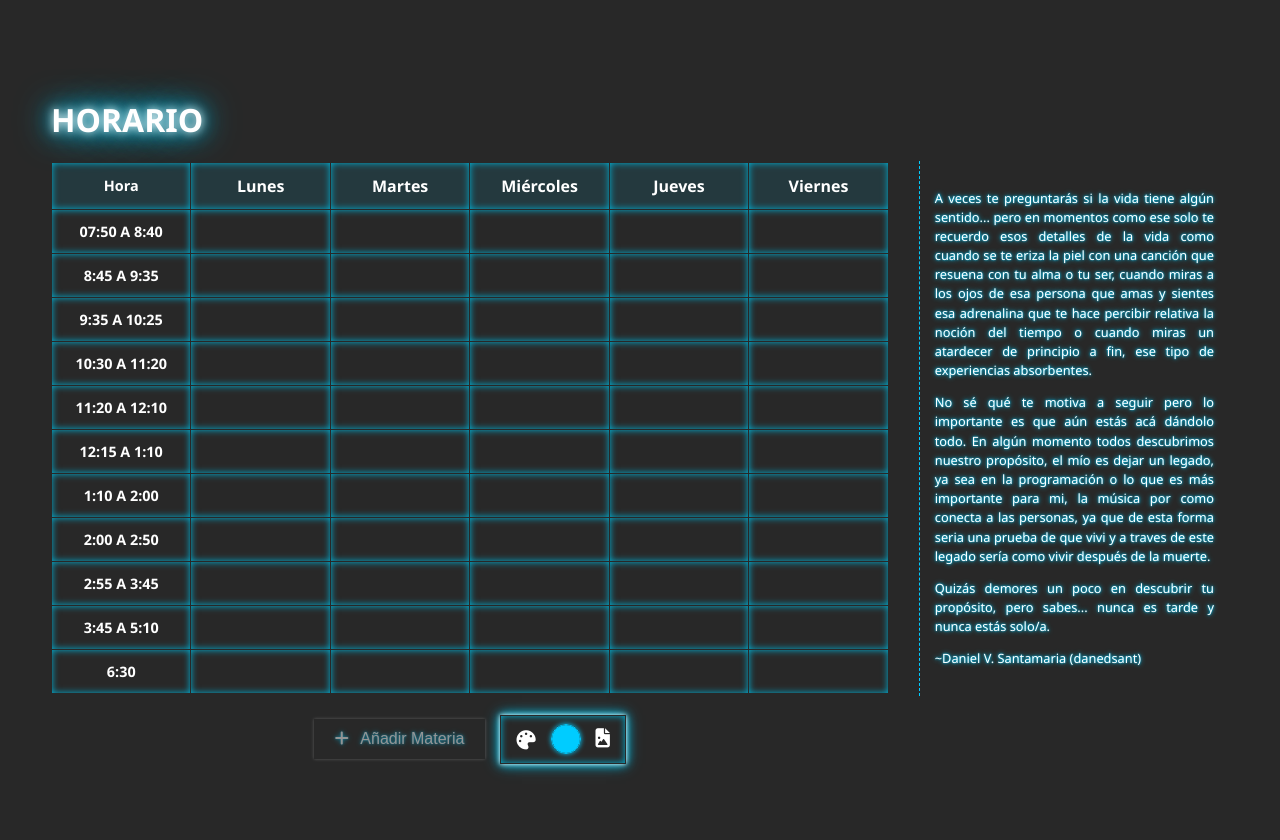
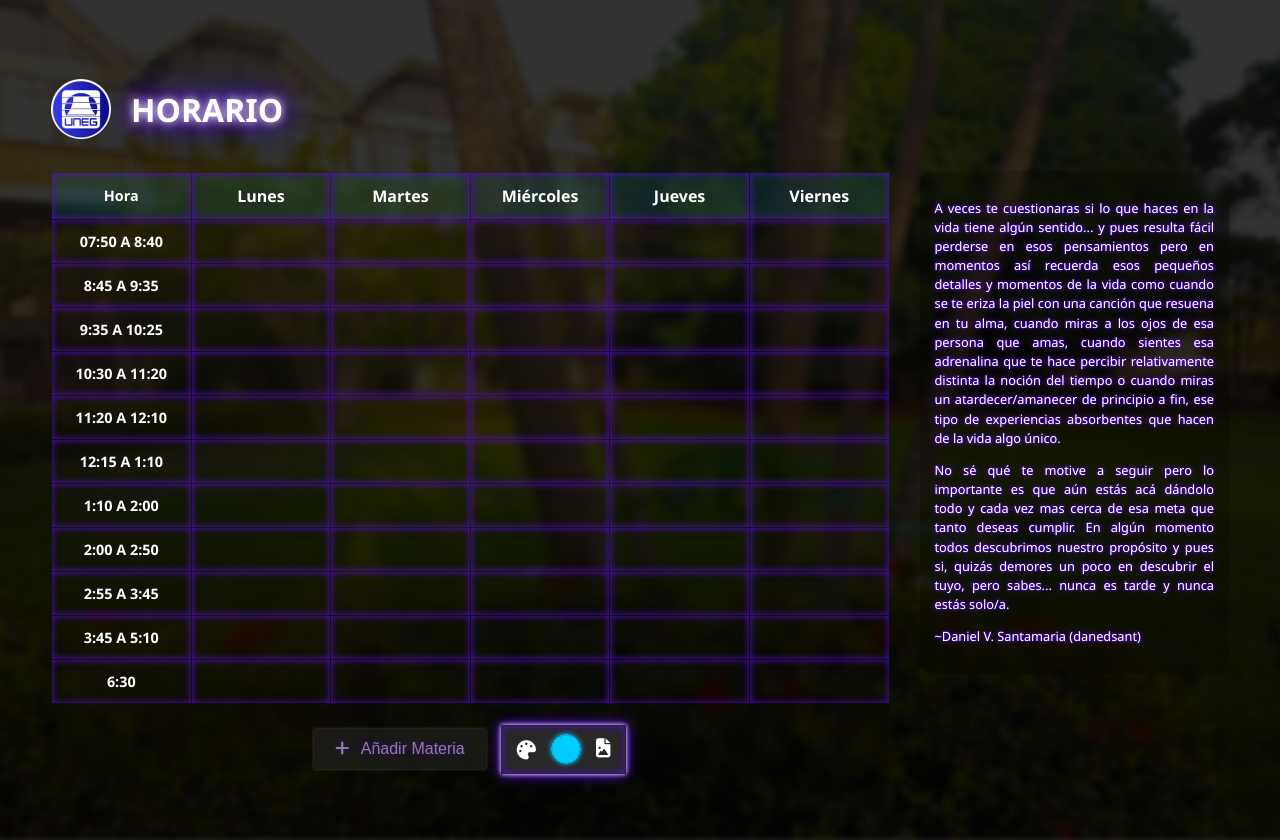
Before and after one commit to danedsant/Horario-Uneg, a plain HTML site: page index.html in a window 1280 px wide. Drawn offline with nearby package versions, Linux system fonts and the light colour scheme.

Commit message:
añadido imagen de fondo,  blur de fondo, gradiente de fondo, alerta luego de cargar la pagina, tarjeta de  reflexion, reflexion actualizada, icono de uneg añadido

```diff
--- a/index.html
+++ b/index.html
@@ -10,8 +10,12 @@
     <link rel="icon" type="image/x-icon" href="assets/favicon.ico">
 </head>
 <body>
-    <div class="container" id="schedule-container"> <h1 class="neon-text title-neon">HORARIO</h1>
 
+    <div class="container" id="schedule-container">
+        <div class = "titulogo">
+        <img src="/assets/logo.png" alt="Uneg Logo" class= "logo">
+        <h1 class="neon-text title-neon">HORARIO</h1>
+        </div>
         <div class="main-layout">
 
             <div class="schedule-area">
@@ -107,7 +111,7 @@
                             <td class="neon-border subject-cell" data-day="Jueves" data-time="10"></td>
                             <td class="neon-border subject-cell" data-day="Viernes" data-time="10"></td>
                         </tr>
-                         <tr>
+                        <tr>
                             <td class="neon-border time-slot" data-time="10">6:30</td>
                             <td class="neon-border subject-cell" data-day="Lunes" data-time="10"></td>
                             <td class="neon-border subject-cell" data-day="Martes" data-time="10"></td>
@@ -136,13 +140,10 @@
                     </div>
             </div> <div class="reflection-area neon-text">
                 <p>
-                    A veces te preguntarás si la vida tiene algún sentido... pero en momentos como ese solo te recuerdo esos detalles de la vida como cuando se te eriza la piel con una canción que resuena con tu alma o tu ser, cuando miras a los ojos de esa persona que amas y sientes esa adrenalina que te hace percibir relativa la noción del tiempo o cuando miras un atardecer de principio a fin, ese tipo de experiencias absorbentes.
+                    A veces te cuestionaras si lo que haces en la vida tiene algún sentido... y pues resulta fácil perderse en esos pensamientos pero en momentos así recuerda esos pequeños detalles y momentos de la vida como cuando se te eriza la piel con una canción que resuena en tu alma, cuando miras a los ojos de esa persona que amas, cuando sientes esa adrenalina que te hace percibir relativamente distinta la noción del tiempo o cuando miras un atardecer/amanecer de principio a fin, ese tipo de experiencias absorbentes que hacen de la vida algo único.
                 </p>
                 <p>
-                    No sé qué te motiva a seguir pero lo importante es que aún estás acá dándolo todo. En algún momento todos descubrimos nuestro propósito, el mío es dejar un legado, ya sea en la programación o lo que es más importante para mi, la música por como conecta a las personas, ya que de esta forma  seria una prueba de que vivi y a traves de este legado sería como vivir después de la muerte.
-                </p>
-                <p>
-                    Quizás demores un poco en descubrir tu propósito, pero sabes... nunca es tarde y nunca estás solo/a.
+                    No sé qué te motive a seguir pero lo importante es que aún estás acá dándolo todo y cada vez mas cerca de esa meta que tanto deseas cumplir. En algún momento todos descubrimos nuestro propósito y pues si, quizás demores un poco en descubrir el tuyo, pero sabes... nunca es tarde y nunca estás solo/a.
                 </p>
                 <p>
                 ~Daniel V. Santamaria (danedsant)
--- a/script.js
+++ b/script.js
@@ -1,6 +1,5 @@
 document.addEventListener('DOMContentLoaded', () => {
-    alert("La pagina no esta optimizada para telefonos, usala en PC.");
-    alert("Pulsa la tecla Ctrl mientras eliges las celdas para unir bloques del horario según lo necesites.");
+
 
     const modal = document.getElementById('add-subject-modal');
     const closeModalButton = modal.querySelector('.close-button');
@@ -298,4 +297,8 @@ document.addEventListener('DOMContentLoaded', () => {
 
     updateAddButtonState();
 
+    window.onload = function() {
+    alert("Pulsa la tecla Ctrl mientras eliges las celdas para unir bloques del horario según lo necesites.");
+};
+
 }); //
--- a/style.css
+++ b/style.css
@@ -1,7 +1,7 @@
 :root {
     --background-color: #282828;
-    --neon-blue: #00ccff;
-    --neon-blue-darker: #00aacc;
+    --neon-blue: #6600ff;
+    --neon-blue-darker: #4a0ec2;
     --text-color: #ffffff;
     --border-color: #ffffff;
 }
@@ -20,10 +20,43 @@ body {
     flex-direction: column;
 }
 
+body::before {
+    content: "";
+    position: fixed;
+    top: 0;
+    left: 0;
+    width: 100%;
+    height: 100%;
+    z-index: -1;
+    background:
+        linear-gradient(rgba(0, 0, 0, 0.8), rgba(0, 0, 0, 0.8)),
+        url('assets/uneg.jpg');
+
+    background-size: cover;
+    background-position: center;
+
+    filter: blur(3px);
+    transform: scale(1.1);
+}
+
 .container {
     text-align: center;
     width: 95%;
     max-width: 1200px;
+
+}
+
+.titulogo{
+    display: flex;
+    align-items: center;
+    gap: 20px;
+
+}
+
+.logo{
+    width: 60px;
+    height: 60px;
+
 }
 
 
@@ -302,15 +335,20 @@ button:disabled {
     display: flex;
     flex-direction: column;
     align-items: center;
+    backdrop-filter: blur(5px);
 }
 
 .reflection-area {
     flex: 1;
     min-width: 250px;
     padding: 15px;
-    border-left: 1px dashed var(--neon-blue);
     text-align: justify;
     transition: border-color 0.3s ease;
+    background-color: rgba(0, 0, 0, 0.144);
+    border-radius: 15px;
+    border: 1px;
+    backdrop-filter: blur(5px);
+
 }
 
 .reflection-area p {
@@ -326,16 +364,81 @@ button:disabled {
 }
 
 
-.modal { display: none; position: fixed; z-index: 1000; left: 0; top: 0; width: 100%; height: 100%; overflow: auto; background-color: rgba(0, 0, 0, 0.7); padding-top: 60px; }
-.modal-content { background-color: var(--background-color); margin: 5% auto; padding: 30px; width: 80%; max-width: 400px; position: relative; border: 1px solid transparent; box-shadow: 0 0 5px var(--border-color), 0 0 10px var(--neon-blue), 0 0 20px var(--neon-blue), inset 0 0 10px var(--neon-blue); transition: box-shadow 0.3s ease; }
-.close-button { color: #aaa; position: absolute; top: 10px; right: 20px; font-size: 28px; font-weight: bold; }
-.close-button:hover, .close-button:focus { color: var(--text-color); text-decoration: none; cursor: pointer; }
-.modal-content h2 { margin-top: 0; text-align: center; }
-.modal-content label { display: block; margin-top: 15px; margin-bottom: 5px; }
-.modal-content input[type="text"] { width: calc(100% - 22px); padding: 10px; margin-bottom: 20px; background-color: #333; border: 1px solid var(--neon-blue); color: var(--text-color); font-size: 1em; transition: border-color 0.3s ease, box-shadow 0.3s ease; }
-.modal-content input[type="text"]:focus { outline: none; box-shadow: 0 0 5px var(--neon-blue); }
-.modal-content button { display: block; width: 100%; margin-top: 10px; }
-#selected-cell-info { font-style: italic; color: var(--neon-blue); margin-bottom: 15px; text-align: center; min-height: 1.2em; transition: color 0.3s ease; }
+.modal {
+    display: none;
+    position: fixed;
+    z-index: 1000;
+    left: 0;
+    top: 0;
+    width: 100%;
+    height: 100%;
+    overflow: auto;
+    background-color: rgba(0, 0, 0, 0.7);
+    padding-top: 60px;
+}
+
+.modal-content {
+    background-color: var(--background-color);
+    margin: 5% auto; padding: 30px; width: 80%;
+    max-width: 400px; position: relative;
+    border: 1px solid transparent;
+    box-shadow: 0 0 5px var(--border-color), 0 0 10px var(--neon-blue), 0 0 20px var(--neon-blue), inset 0 0 10px var(--neon-blue);
+    transition: box-shadow 0.3s ease;
+}
+
+.close-button {
+    color: #aaa;
+    position: absolute;
+    top: 10px; right: 20px;
+    font-size: 28px;
+    font-weight: bold;
+}
+
+.close-button:hover, .close-button:focus {
+    color: var(--text-color);
+    text-decoration: none;
+    cursor: pointer;
+}
+
+.modal-content h2 {
+    margin-top: 0;
+    text-align: center;
+}
+
+.modal-content label {
+    display: block;
+    margin-top: 15px;
+    margin-bottom: 5px;
+}
+
+.modal-content input[type="text"] {
+    width: calc(100% - 22px);
+    padding: 10px;
+    margin-bottom: 20px;
+    background-color: #333;
+    border: 1px solid var(--neon-blue);
+    color: var(--text-color);
+    font-size: 1em;
+    transition: border-color 0.3s ease, box-shadow 0.3s ease;
+}
+
+.modal-content input[type="text"]:focus {
+    outline: none;
+    box-shadow: 0 0 5px var(--neon-blue);
+}
+.modal-content button {
+    display: block;
+    width: 100%;
+    margin-top: 10px;
+}
+
+#selected-cell-info {
+    font-style: italic;
+    color: var(--neon-blue);
+    margin-bottom: 15px; text-align: center;
+    min-height: 1.2em;
+    transition: color 0.3s ease;
+}
 
 
 @media (max-width: 950px) {
@@ -351,11 +454,10 @@ button:disabled {
     .reflection-area {
         min-width: 90%;
         border-left: none;
-        border-top: 1px dashed var(--neon-blue);
         margin-top: 30px;
         padding-top: 30px;
         order: 2;
-         flex-basis: auto;
+        flex-basis: auto;
     }
 }
 
@@ -366,8 +468,8 @@ button:disabled {
     }
 
     .title-neon {
-         animation: none;
-         text-shadow:
+        animation: none;
+        text-shadow:
             0 0 5px var(--text-color),
             0 0 10px var(--neon-blue),
             0 0 15px var(--neon-blue),
@@ -382,8 +484,8 @@ button:disabled {
         font-size: 1.8em;
     }
     .reflection-area p {
-         font-size: 0.9em;
-         line-height: 1.5;
+        font-size: 0.9em;
+        line-height: 1.5;
     }
      .container {
          width: 100%;
```
Also changed, not shown: assets/logo.png (added), assets/uneg.jpg (added).
